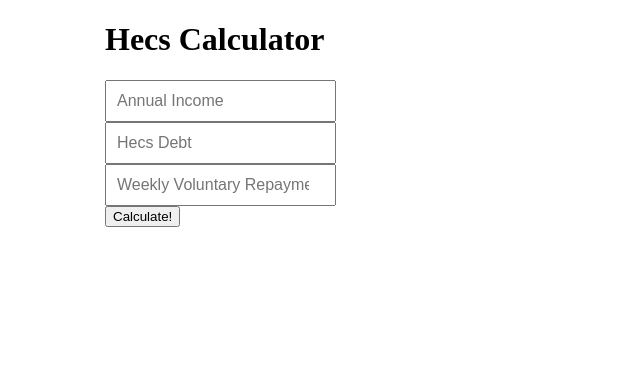
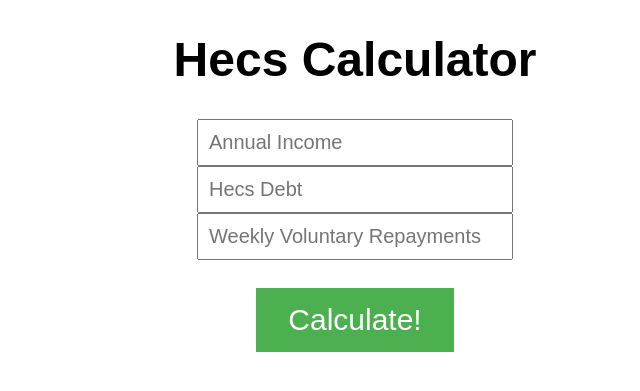
Before and after one commit to rowan-smith/HECS-Calculator, a Flask app: page /hecs_calculator in a window 1280 px wide. Shown: the top 391 px of the page, without its empty margins (285-925 px from the left). Run offline with Flask 2, Linux system fonts and the light colour scheme.

Commit message:
- Add webdriver functionality for calculating HECS repayments - Add HTML / JNINJA2 to interface with hecs_calculator.py view

```diff
--- a/app.py
+++ b/app.py
@@ -19,10 +19,5 @@ app.config['SECRET_KEY'] = SECRET_KEY
 def home_page():
     return 'Home Page'
 
-#
-# @app.route('/hecs_calculator')
-# def hecs_calculator():
-#     return 'Hecs Calculator Page'
 
-
-app.run()
+app.run(debug=False, host='192.168.0.249')
--- a/static/CSS/site_styles.css
+++ b/static/CSS/site_styles.css
@@ -1,11 +1,33 @@
-.center{
-    max-width: 500px;
-    margin: auto;
+body {
+	font-family: Arial, Helvetica, sans-serif;
+	font-size: 24px;
 }
+
+.center {
+	max-width: 100%;
+	margin: auto;
+}
+
 .form-control {
-    position: relative;
-    box-sizing: border-box;
-    height: auto;
-    padding: 10px;
-    font-size: 16px;
+	position: relative;
+	box-sizing: border-box;
+	height: auto;
+	width: 25%;
+	padding: 10px;
+	font-size: 20px;
 }
+
+.center_text {
+    text-align: center;
+}
+
+.button {
+  background-color: #4CAF50; /* Green */
+  border: none;
+  color: white;
+  padding: 15px 32px;
+  text-align: center;
+  text-decoration: none;
+  display: inline-block;
+  font-size: 30px;
+}
--- a/templates/hecs_calculator.html
+++ b/templates/hecs_calculator.html
@@ -3,23 +3,40 @@
 <head>
     <link rel="stylesheet" href="../static/CSS/site_styles.css">
     <meta charset="UTF-8">
-    <title>
-        Hecs Calculator
-    </title>
+    <title>Hecs Calculator</title>
 </head>
 <body>
 <div class="center">
-        <h1>Hecs Calculator</h1>
-        <form method="POST">
+    <h1 class="center_text">Hecs Calculator</h1>
+    <form method="POST" class="center_text">
         {{ form.csrf_token }}
         {{ form.annual_income(class_="form-control", placeholder="Annual Income") }}
         <br>
         {{ form.hecs_debt(class_="form-control",placeholder="Hecs Debt") }}
         <br>
         {{ form.weekly_voluntary_repayments(class_="form-control",placeholder="Weekly Voluntary Repayments") }}
+        <br><br>
+        {{ form.calculate(class_="button") }}
+    </form>
+</div>
+<div class="center">
+    {% if display_output %}
+
+    <!--    Show the user the input they used-->
+    <p class="center_text">Annual Income: <strong>{{ display_strings[0] }}</strong></p>
+    <p class="center_text">Weekly Voluntary Repayments: <strong>{{ display_strings[1] }}</strong></p>
+    <p class="center_text">HECS Debt: <strong>{{ display_strings[2] }}</strong></p>
+    <p class="center_text">Average Indexation: <strong>{{ display_strings[3] }}</strong></p>
+
     <br>
-            {{ form.calculate }}
-        </form>
+    <!--  Show the user the raw stats  -->
+    <p class="center_text">Approximate voluntary repayment length of: <strong>{{ display_strings[4] }}</strong></p>
+    <p class="center_text">Approximate involuntary repayment length of: <strong>{{ display_strings[5] }}</strong></p>
+
+    <br>
+    <!--  Break the stats down for the user  -->
+    <p class="center_text">It is <strong>{{ display_strings[6] }}</strong> and <strong>{{ display_strings[7] }}</strong> to make <strong>{{ display_strings[8] }}</strong> {{ display_strings[9] }}</p>
+    {% endif %}
 </div>
 </body>
 </html>
--- a/views/hecs_calculator.py
+++ b/views/hecs_calculator.py
@@ -1,4 +1,6 @@
 from flask import render_template, Blueprint
+from selenium import webdriver
+from selenium.webdriver.chrome.options import Options
 
 from forms import HecsDebtForm
 
@@ -6,12 +8,145 @@ blueprint_name = "hecs_calculator"
 
 hecs_calculator = Blueprint(blueprint_name, __name__)
 
+options = Options()
+# Running headless true decreases performance for some reason, probably lets page be unloaded unlike non-headless
+options.headless = False
+# Executed as a script, the driver should be in `PATH` (root of directory)
+web_driver = webdriver.Chrome(options=options)
+web_driver.get("https://www.paycalculator.com.au/")
+
 
 @hecs_calculator.route(f'/{blueprint_name}', methods=['GET', 'POST'])
 def _hecs_calculator():
     form = HecsDebtForm()
+    display_strings = []
+    display_output = False
+
     if form.validate_on_submit():
-        print("YES!")
-        # HECS LOGIC HERE
-        return "ok, wrong way"
-    return render_template(f"{blueprint_name}.html", form=form)
+        print("1")
+        # Clear display strings and set index rate
+        display_strings = []
+        index_rate = 0.021
+
+        # Set variables based on form data input
+        annual_income = form.annual_income.data
+        form.annual_income.data = ""
+        hecs_debt = form.hecs_debt.data
+        annual_voluntary_payment = form.weekly_voluntary_repayments.data * 52
+
+        # Amount of money added onto the debt due to indexation
+        annual_mandatory_hecs_repayment = get_annual_compulsory_hecs(annual_income, web_driver)
+
+        # Calculate num of years with voluntary repayments and resulting HECS debt
+        num_voluntary_years, total_voluntary_index = get_num_voluntary_years(hecs_debt, index_rate,
+                                                                             annual_voluntary_payment,
+                                                                             annual_mandatory_hecs_repayment)
+        voluntary_indexed_hecs = total_voluntary_index + hecs_debt
+
+        # Calculate num of years without voluntary repayments and resulting HECS debt
+        num_involuntary_years, total_involuntary_index = get_num_involuntary_years(hecs_debt, index_rate,
+                                                                                   annual_mandatory_hecs_repayment)
+        involuntary_indexed_hecs = total_involuntary_index + hecs_debt
+
+        # Calculate num of years and months to repay debt for voluntary and involuntary payment
+        voluntary_years, voluntary_months, involuntary_years, involuntary_months \
+            = get_repayment_lengths(num_involuntary_years, num_voluntary_years)
+
+        # Append all strings that need to be displayed to the user to a list
+        display_strings.append(f"${annual_income:,}")
+        display_strings.append(f"${annual_voluntary_payment / 52:,.0f}")
+        display_strings.append(f"${hecs_debt:,}")
+        display_strings.append(f"{index_rate * 100}%")
+
+        display_strings.append(f"{voluntary_years} years {voluntary_months} months "
+                               f"(${voluntary_indexed_hecs:,.2f} indexed debt)")
+
+        display_strings.append(f"{involuntary_years} years {involuntary_months} months "
+                               f"(${involuntary_indexed_hecs:,.2f} indexed debt)")
+
+        display_strings.append(f"{num_involuntary_years / num_voluntary_years:.2f}x quicker")
+        display_strings.append(f"${involuntary_indexed_hecs - voluntary_indexed_hecs:,.2f} cheaper")
+        display_strings.append(f"${annual_voluntary_payment / 52} weekly payments")
+        display_strings.append(f"(${annual_voluntary_payment:,.2f} Annually)")
+
+        display_output = True
+    return render_template(f"{blueprint_name}.html", form=form, display_strings=display_strings,
+                           display_output=display_output)
+
+
+def get_annual_compulsory_hecs(annual_income, driver):
+    print("2")
+    # Enter annual income into website
+    driver.find_element_by_name("income").clear()
+    driver.find_element_by_name("income").send_keys(annual_income)
+    # Turn on hecs repayment calculation
+    if driver.find_element_by_name("HELP").is_selected():
+        pass
+    else:
+        driver.find_element_by_name("HELP").click()
+    # Get minimum hecs repayment, replace useless characters, convert to integer
+    mandatory_hecs = driver.find_element_by_xpath("//*[@id='other_annually']").text
+    chars_to_replace = ["$", ","]
+    for char in chars_to_replace:
+        mandatory_hecs = mandatory_hecs.replace(char, "")
+    mandatory_hecs = float(mandatory_hecs)
+    return mandatory_hecs
+
+
+def get_num_voluntary_years(hecs_debt, index_rate, annual_voluntary_payment, mandatory_hecs_repayment):
+    print("3")
+    calculated_num_years = 1
+    annual_index_amounts = []
+
+    # Assign hecs to variable that will be manipulated
+    initial_hecs = hecs_debt
+
+    # Set the index amount to index rate of first indexation period
+    index_amount = initial_hecs * index_rate
+    annual_index_amounts.append(index_amount)
+
+    # calculate indexed hecs debt after 1 year (While loop uses this recursively to give correct index amount each year)
+    voluntary_indexed_amount = index_amount + hecs_debt - (
+            (annual_voluntary_payment + mandatory_hecs_repayment) * calculated_num_years)
+
+    while voluntary_indexed_amount > 0:
+        index_amount = voluntary_indexed_amount * index_rate
+        voluntary_indexed_amount = index_amount * calculated_num_years + hecs_debt - (
+                (annual_voluntary_payment + mandatory_hecs_repayment) * calculated_num_years)
+        if calculated_num_years % 1 <= 0.1:
+            annual_index_amounts.append(index_amount)
+        calculated_num_years += 0.1
+    return calculated_num_years, sum(annual_index_amounts)
+
+
+def get_num_involuntary_years(hecs_debt, index_rate, mandatory_hecs_repayment):
+    print("4")
+    calculated_num_years = 1
+    annual_index_amounts = []
+
+    # Assign hecs to variable that will be manipulated
+    initial_hecs = hecs_debt
+
+    # Set the index amount to index rate of first indexation period
+    index_amount = initial_hecs * index_rate
+    annual_index_amounts.append(index_amount)
+
+    # calculate indexed hecs debt after 1 year (While loop uses this recursively to give correct index amount each year)
+    involuntary_indexed_amount = index_amount + hecs_debt - (mandatory_hecs_repayment * calculated_num_years)
+
+    while involuntary_indexed_amount > 0:
+        involuntary_indexed_amount = index_amount + hecs_debt - (
+                mandatory_hecs_repayment * calculated_num_years)
+        if calculated_num_years % 1 <= 0.1:
+            annual_index_amounts.append(index_amount)
+        calculated_num_years += 0.1
+    return calculated_num_years, sum(annual_index_amounts)
+
+
+def get_repayment_lengths(num_involuntary_years, num_voluntary_years):
+    print("5")
+    voluntary_years = int(num_voluntary_years)
+    voluntary_months = int((num_voluntary_years % 1) * 12)
+    involuntary_years = int(num_involuntary_years)
+    involuntary_months = int((num_involuntary_years % 1) * 12)
+    return voluntary_years, voluntary_months, involuntary_years, involuntary_months
```
Also changed, not shown: 1 other file. Lines whose indentation alone changed are shown as unchanged.
